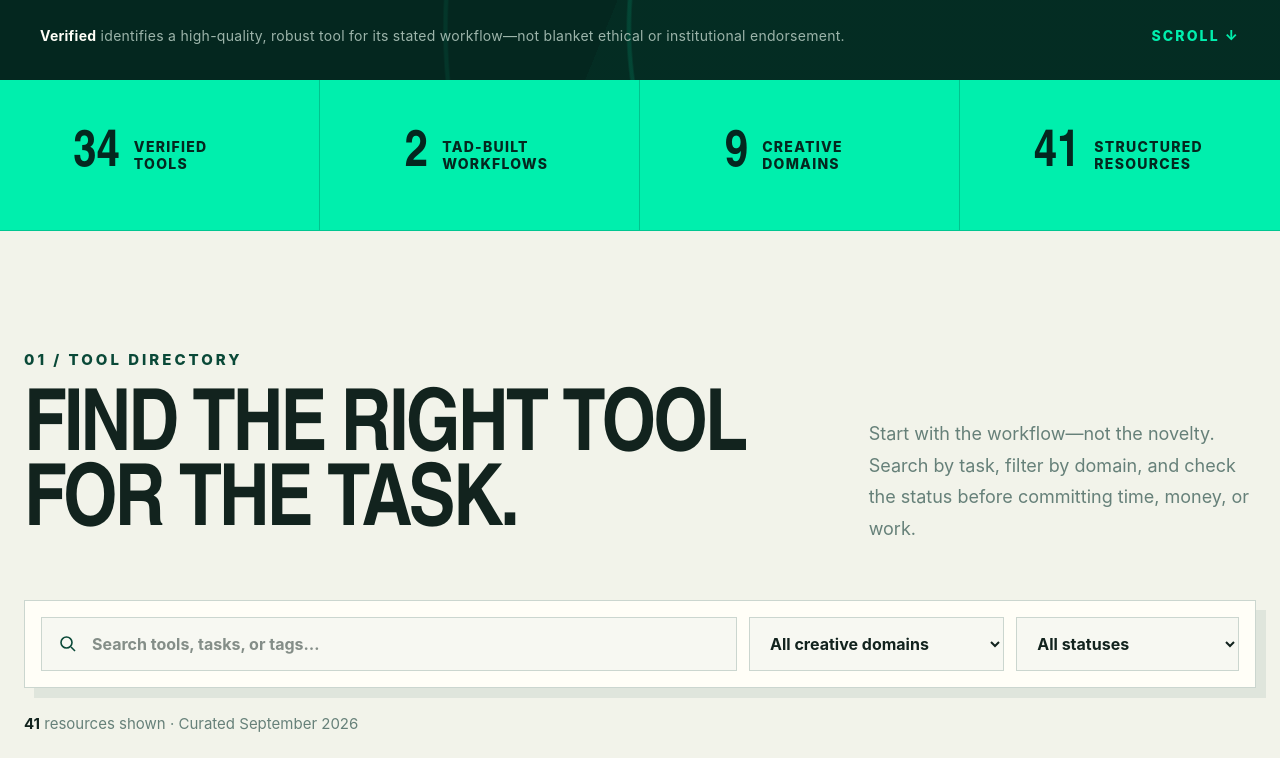
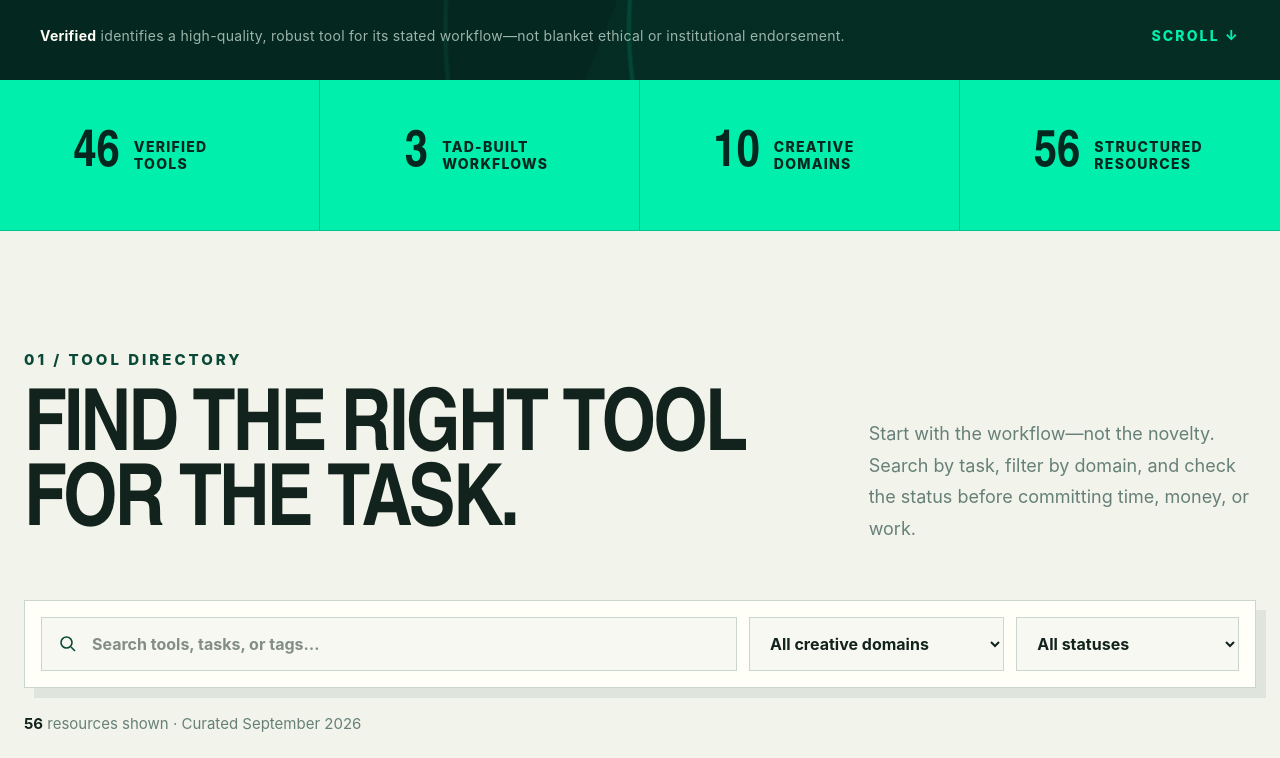
Before and after one commit to theeray/tad-ai, a Next.js app: page / in a window 1280 px wide. Shown: the part 660-1418 px from the top of the page. Built offline with nearby package versions, Linux system fonts and the light colour scheme.

Commit message:
Expand AI directory for prototype engineering

```diff
--- a/app/resource-data.ts
+++ b/app/resource-data.ts
@@ -176,6 +176,24 @@ export const resources: Resource[] = [
     tags: ["video generation", "native audio", "reference control", "video editing", "MiniMax"],
   },
   {
+    name: "BN219 MiniMax Video Workflow",
+    category: "Animation & Video",
+    status: "tad-built",
+    summary: "TAD’s operational BN219 workflow for generating shots with MiniMax Hailuo, then reviewing, editing, finishing, and documenting the work locally.",
+    url: "https://hailuoai.video/",
+    note: "BN219 identifies the local production setup and teaching workflow; MiniMax generation itself is cloud-hosted rather than an offline local model.",
+    tags: ["BN219", "MiniMax", "local production", "video workflow", "TAD"],
+  },
+  {
+    name: "DaVinci Resolve AI Neural Engine",
+    category: "Animation & Video",
+    status: "verified",
+    summary: "Professional editing, color, audio, and visual-effects software with AI tools for reframing, masking, tracking, retiming, cleanup, transcription, and search.",
+    url: "https://www.blackmagicdesign.com/products/davinciresolve",
+    note: "A strong finishing environment for generated footage because AI assistance remains inside a full editorial and color workflow.",
+    tags: ["video editing", "color", "finishing", "Neural Engine"],
+  },
+  {
     name: "HeyGen",
     category: "Animation & Video",
     status: "verified",
@@ -221,7 +239,7 @@ export const resources: Resource[] = [
   },
   {
     name: "Meshy",
-    category: "3D & CAD",
+    category: "3D & Spatial",
     status: "verified",
     summary: "A production-oriented text- and image-to-3D platform with textured assets, animation tools, and broad export support.",
     url: "https://www.meshy.ai/",
@@ -230,7 +248,7 @@ export const resources: Resource[] = [
   },
   {
     name: "Tripo AI",
-    category: "3D & CAD",
+    category: "3D & Spatial",
     status: "review",
     summary: "Fast text- and image-to-3D generation with a plausible role in concept modeling and asset-blockout workflows.",
     url: "https://www.tripo3d.ai/",
@@ -238,13 +256,127 @@ export const resources: Resource[] = [
     tags: ["text to 3D", "image to 3D", "model generation", "blockout"],
   },
   {
-    name: "Zoo",
-    category: "3D & CAD",
+    name: "Polycam",
+    category: "3D & Spatial",
+    status: "verified",
+    summary: "AI-assisted photogrammetry and LiDAR capture for turning physical objects, materials, rooms, and sites into measurable 3D records.",
+    url: "https://poly.cam/",
+    note: "Useful for reality capture and reference geometry; dimensional accuracy and fabrication readiness still require validation.",
+    tags: ["3D scanning", "photogrammetry", "LiDAR", "reality capture"],
+  },
+  {
+    name: "Adobe Substance 3D Sampler",
+    category: "3D & Spatial",
+    status: "verified",
+    summary: "A production material-authoring tool that converts photographs or generated textures into editable, tileable PBR materials and digital-twin assets.",
+    url: "https://www.adobe.com/products/substance3d/apps/sampler.html",
+    exampleUrl: "https://experienceleague.adobe.com/en/docs/substance-3d-sampler/using/features-and-workflows/generative-workflows",
+    note: "Especially useful after scanning or modeling; generative texture features should begin with owned or properly licensed references.",
+    tags: ["PBR materials", "image to material", "texturing", "digital twin"],
+  },
+  {
+    name: "Zoo Design Studio + Zookeeper",
+    category: "Prototype & Engineering",
     status: "review",
-    summary: "A text-to-CAD system exploring editable, parametric geometry for engineering and fabrication workflows.",
-    url: "https://zoo.dev/",
-    note: "High industry potential if generated geometry remains constrained, editable, and fabrication-ready.",
-    tags: ["text to CAD", "parametric modeling", "fabrication", "engineering"],
+    summary: "An AI-native CAD environment that turns prompts, images, sketches, and KCL code into editable parametric B-Rep models.",
+    url: "https://zoo.dev/design-studio",
+    exampleUrl: "https://zoo.dev/zookeeper",
+    note: "One of the clearest text-to-CAD systems for students to watch. Treat generated geometry as a starting point and validate constraints, dimensions, tolerances, and manufacturability.",
+    tags: ["text to CAD", "parametric CAD", "B-Rep", "KCL", "fabrication"],
+  },
+  {
+    name: "Autodesk Fusion Generative Design",
+    category: "Prototype & Engineering",
+    status: "verified",
+    summary: "Integrated CAD, CAM, CAE, and generative design for exploring performance-driven parts and carrying selected outcomes into manufacturing.",
+    url: "https://www.autodesk.com/solutions/generative-design/manufacturing",
+    note: "Most useful when students can define loads, constraints, materials, manufacturing methods, and evaluation criteria—not as one-click form generation.",
+    tags: ["generative design", "CAD CAM CAE", "optimization", "manufacturing"],
+  },
+  {
+    name: "PTC Creo AI & Generative Design",
+    category: "Prototype & Engineering",
+    status: "verified",
+    summary: "Established parametric CAD with AI-assisted model guidance and generative design driven by engineering requirements and constraints.",
+    url: "https://www.ptc.com/en/technologies/cad/artificial-intelligence",
+    exampleUrl: "https://www.ptc.com/en/technologies/cad/generative-design",
+    note: "A useful enterprise benchmark for how AI is entering mature mechanical-design systems without removing engineering validation.",
+    tags: ["Creo", "parametric CAD", "generative design", "model validation"],
+  },
+  {
+    name: "Siemens Designcenter NX AI",
+    category: "Prototype & Engineering",
+    status: "verified",
+    summary: "Enterprise CAD and product engineering with an in-product copilot for technical guidance, workflow support, and AI-assisted design work.",
+    url: "https://www.siemens.com/en-us/products/designcenter/cad-software/ai/",
+    note: "Important for understanding where AI is entering high-end automotive, aerospace, and manufacturing workflows; availability varies by NX configuration.",
+    tags: ["NX", "CAD copilot", "product engineering", "enterprise"],
+  },
+  {
+    name: "SOLIDWORKS Design AI",
+    category: "Prototype & Engineering",
+    status: "verified",
+    summary: "AI assistance inside a major mechanical CAD platform for geometry, assemblies, drawings, troubleshooting, simulation, and manufacturing decisions.",
+    url: "https://www.solidworks.com/product/solidworks-design/ai-overview",
+    exampleUrl: "https://www.solidworks.com/product/solidworks-design/ai-virtual-companions",
+    note: "A strong example of augmented engineering: automation reduces setup and documentation work while the designer retains responsibility for design intent.",
+    tags: ["SOLIDWORKS", "mechanical CAD", "drawings", "assemblies"],
+  },
+  {
+    name: "Onshape AI Advisor",
+    category: "Prototype & Engineering",
+    status: "verified",
+    summary: "A context-aware assistant inside cloud CAD that answers modeling and PDM questions from Onshape’s official documentation and training materials.",
+    url: "https://www.onshape.com/en/features/ai-advisor",
+    note: "Especially useful for learning complex CAD workflows and migration practices; it advises rather than replacing geometric or engineering judgment.",
+    tags: ["Onshape", "CAD advisor", "PDM", "cloud CAD"],
+  },
+  {
+    name: "CloudNC CAM Assist",
+    category: "Prototype & Engineering",
+    status: "verified",
+    summary: "AI-assisted CAM that generates draft machining strategies and toolpaths inside Fusion, Mastercam, Siemens NX, GibbsCAM, and SolidCAM.",
+    url: "https://www.cloudnc.com/",
+    exampleUrl: "https://www.cloudnc.com/fusion",
+    note: "Students should treat generated operations as a reviewable first pass: tooling, workholding, feeds, speeds, clearances, simulation, and safe machine setup remain human responsibilities.",
+    tags: ["CAM", "CNC", "toolpaths", "machining", "Fusion"],
+  },
+  {
+    name: "Ansys SimAI",
+    category: "Prototype & Engineering",
+    status: "verified",
+    summary: "AI-accelerated engineering simulation that learns from prior simulation data to predict performance across many more design alternatives.",
+    url: "https://www.ansys.com/products/simai",
+    note: "Powerful for advanced design exploration, but predictions are only as trustworthy as the training data, physics setup, validation cases, and domain expertise behind them.",
+    tags: ["CAE", "simulation", "surrogate model", "design exploration"],
+  },
+  {
+    name: "Altair DesignAI",
+    category: "Prototype & Engineering",
+    status: "verified",
+    summary: "Combines physics-based simulation with machine learning to screen design spaces, predict performance, and identify promising concepts earlier.",
+    url: "https://help.altair.com/altairone/topics/get_started/design_ai_get_started_r.htm",
+    note: "Relevant to students as a model of simulation-driven AI: it accelerates comparison, but does not substitute for sound boundary conditions or physical testing.",
+    tags: ["simulation", "machine learning", "design exploration", "optimization"],
+  },
+  {
+    name: "Leo AI for Mechanical Engineering",
+    category: "Prototype & Engineering",
+    status: "review",
+    summary: "A CAD-aware engineering copilot for technical research, part reuse, calculations, design inspection, and assembly-oriented workflows.",
+    url: "https://www.getleo.ai/ai-for-cad",
+    note: "Promising because it works with engineering knowledge and native CAD context rather than generic mesh output; independently verify calculations and production claims.",
+    tags: ["engineering copilot", "CAD search", "assemblies", "design review"],
+  },
+  {
+    name: "CAD-Coder",
+    category: "Prototype & Engineering",
+    status: "review",
+    summary: "An open research model that generates editable CadQuery code from images, showing how vision-language systems may support reproducible parametric CAD.",
+    url: "https://github.com/anniedoris/CAD-Coder",
+    exampleUrl: "https://arxiv.org/abs/2505.14646",
+    note: "Best treated as an experimental learning resource rather than production CAD; inspect the generated code and verify every dimension and feature.",
+    tags: ["open source", "CadQuery", "vision to CAD", "research"],
   },
   {
     name: "ChatGPT",
@@ -340,6 +472,15 @@ export const resources: Resource[] = [
     tags: ["speech cleanup", "podcast", "transcription", "Adobe"],
   },
   {
+    name: "iZotope RX",
+    category: "Audio",
+    status: "verified",
+    summary: "Industry-standard intelligent audio repair for dialogue isolation, denoising, de-clicking, spectral cleanup, and rescuing difficult recordings.",
+    url: "https://www.izotope.com/collections/rx",
+    note: "Use automated repair as a diagnostic starting point, then listen critically for artifacts and preserve an untouched source recording.",
+    tags: ["audio repair", "dialogue isolation", "denoise", "spectral editing"],
+  },
+  {
     name: "Suno",
     category: "Audio",
     status: "verified",
@@ -394,34 +535,48 @@ export const workflows = [
   },
   {
     number: "03",
-    title: "Prompt to physical form",
-    category: "3D & CAD",
-    steps: ["Generate a base asset", "Repair topology or constraints", "Check scale and tolerances", "Prototype or fabricate"],
-    tools: ["Meshy", "Tripo AI", "Zoo"],
+    title: "BN219 MiniMax video production",
+    category: "Animation & Video",
+    steps: ["Plan the shot and references", "Generate controlled variations", "Select and edit locally", "Finish, credit, and archive the process"],
+    tools: ["MiniMax Hailuo", "BN219 workstations", "DaVinci Resolve"],
   },
   {
     number: "04",
+    title: "Capture or generate a 3D asset",
+    category: "3D & Spatial",
+    steps: ["Capture or generate source geometry", "Inspect topology and scale", "Build materials and UVs", "Test in the destination workflow"],
+    tools: ["Polycam", "Meshy", "Substance 3D Sampler"],
+  },
+  {
+    number: "05",
+    title: "CAD concept to manufacturable prototype",
+    category: "Prototype & Engineering",
+    steps: ["Define dimensions, loads, and constraints", "Model or explore alternatives", "Validate geometry, tolerances, and performance", "Prepare, simulate, and review fabrication"],
+    tools: ["Zoo Design Studio", "Autodesk Fusion", "CloudNC CAM Assist"],
+  },
+  {
+    number: "06",
     title: "Song idea to editable mix",
     category: "Audio",
     steps: ["Capture the musical idea", "Generate or extend", "Separate and clean stems", "Edit, mix, and document rights"],
-    tools: ["Suno", "LALAL.AI", "Adobe Podcast"],
+    tools: ["Suno", "LALAL.AI", "iZotope RX"],
   },
   {
-    number: "05",
+    number: "07",
     title: "Idea to working prototype",
     category: "Apps & Games",
     steps: ["Define the smallest test", "Generate a first build", "Run tests and debug", "Review access, security, and ownership"],
     tools: ["Figma AI & Make", "Vercel v0", "GitHub Copilot"],
   },
   {
-    number: "06",
+    number: "08",
     title: "Source-grounded research",
     category: "Research",
     steps: ["Collect authoritative sources", "Ask bounded questions", "Follow every citation", "Separate evidence from inference"],
     tools: ["Gemini Notebook", "Hugging Face model cards", "Primary sources"],
   },
   {
-    number: "07",
+    number: "09",
     title: "Critical tool evaluation",
     category: "Responsible use",
     steps: ["Test a real task", "Read terms and limitations", "Check consent and provenance", "Document failures and uncertainty"],
```
